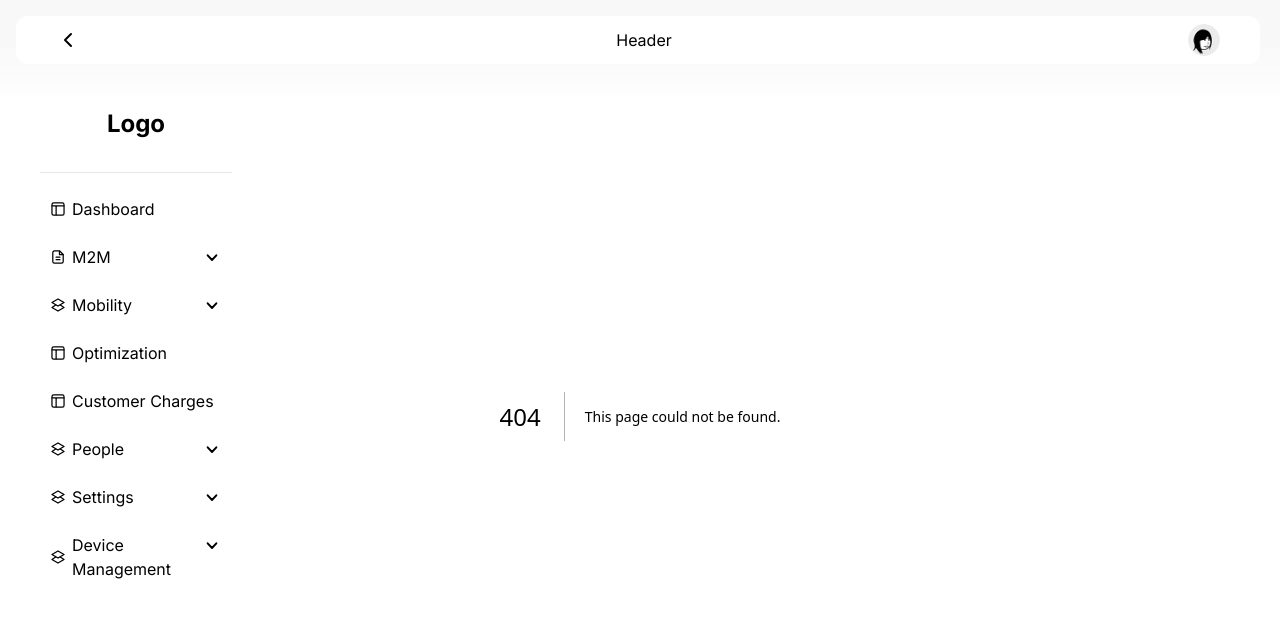
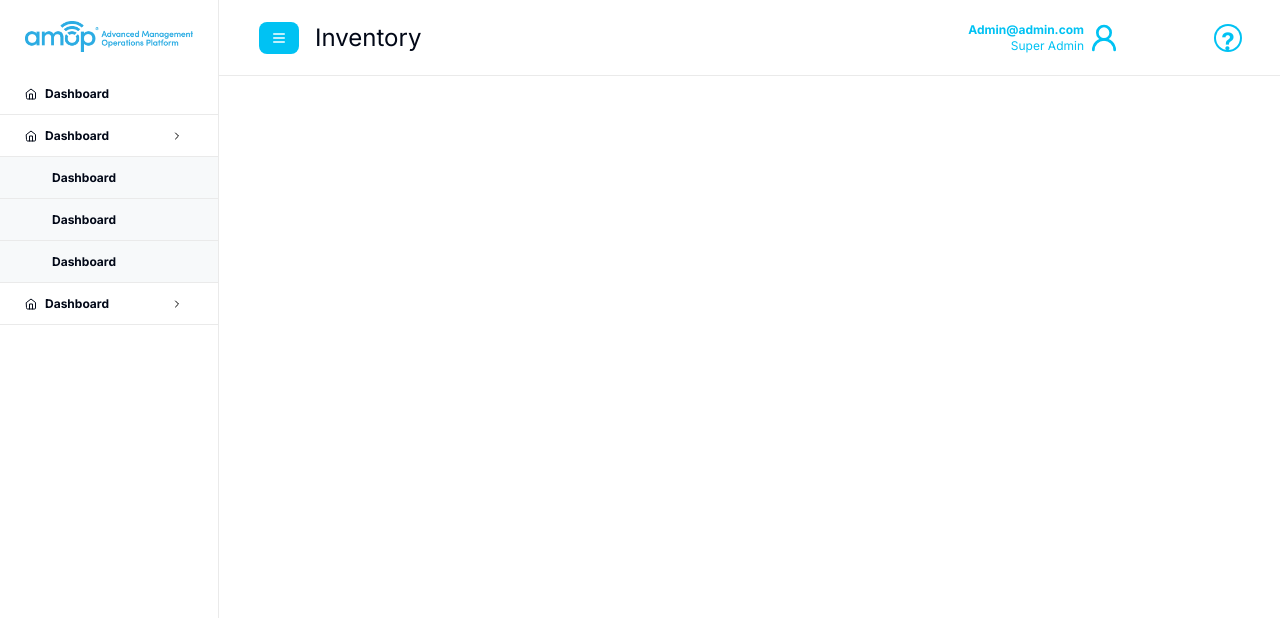
Before and after one commit to Badhon303/amop-demo-next, a Next.js app: page /new-test in a window 1280 px wide. Before the commit this address had no page. Shown: the top 618 px of the page. Built offline with nearby package versions, Linux system fonts and the light colour scheme.

Commit message:
sidebar and header innitial

```diff
--- a/src/app/dashboard/layout.tsx
+++ b/src/app/dashboard/layout.tsx
@@ -13,7 +13,7 @@ export default function DeviceLayout({
         open ? "ml-[260px]" : "ml-0"
       }  overflow-y-auto no-scrollbar duration-300`}
     >
-      <div className="bg-white p-8 rounded-2xl">
+      <div className="p-8 rounded-2xl">
         <h1 className="text-xl font-bold mb-5">Dashboard</h1>
         {children}
       </div>
--- a/src/app/dashboard/page.tsx
+++ b/src/app/dashboard/page.tsx
@@ -1,3 +1,3 @@
 export default async function DemoTest() {
-  return <h1 className="bg-white">Hello ALL</h1>
+  return <h1>Hello ALL</h1>
 }
--- a/src/app/device-management/data-table.tsx
+++ b/src/app/device-management/data-table.tsx
@@ -122,14 +122,14 @@ export function DataTable<TData, TValue>({
           onChange={(event) => {
             table.getColumn("status")?.setFilterValue(event.target.value)
           }}
-          className="max-w-sm bg-white"
+          className="max-w-sm"
         /> */}
         <Input
           type="text"
           placeholder="Filter..."
           value={filtering}
           onChange={(e) => setFiltering(e.target.value)}
-          className="max-w-sm bg-white"
+          className="max-w-sm"
         />
         <Button
           onClick={() => downloadToExcel(getSelectedRowData.flatRows as [])}
@@ -140,7 +140,7 @@ export function DataTable<TData, TValue>({
         {/* <ThemeToggle className="mx-4" /> */}
         <DropdownMenu>
           <DropdownMenuTrigger asChild>
-            <Button variant="outline" className="ml-4 bg-white">
+            <Button variant="outline" className="ml-4">
               Columns
             </Button>
           </DropdownMenuTrigger>
--- a/src/app/device-management/layout.tsx
+++ b/src/app/device-management/layout.tsx
@@ -13,7 +13,7 @@ export default function DeviceLayout({
         open ? "ml-[260px]" : "ml-0"
       }  overflow-y-auto no-scrollbar duration-300`}
     >
-      <div className="bg-white p-8 rounded-2xl">
+      <div className="p-8 rounded-2xl">
         <h1 className="text-xl font-bold mb-5">Device Management Inventory</h1>
         {children}
       </div>
--- a/src/app/globals.css
+++ b/src/app/globals.css
@@ -4,8 +4,8 @@
 
 @layer base {
   :root {
-    /* --background: 0 0% 100%; */
-    --background: 225 20% 96%;
+    --background: 0 0% 100%;
+    /* --background: 225 20% 96%; */
     --foreground: 222.2 84% 4.9%;
 
     --card: 0 0% 100%;
@@ -75,58 +75,3 @@
     @apply bg-background text-foreground;
   }
 }
-
-@layer utilities {
-  @variants responsive {
-    /* Hide scrollbar for Chrome, Safari and Opera */
-    .no-scrollbar::-webkit-scrollbar {
-      display: none;
-    }
-
-    /* Hide scrollbar for IE, Edge and Firefox */
-    .no-scrollbar {
-      -ms-overflow-style: none; /* IE and Edge */
-      scrollbar-width: none; /* Firefox */
-    }
-  }
-}
-
-.page-header::before {
-  content: "";
-  display: block;
-  width: 100%;
-  height: 105px;
-  background: -webkit-gradient(
-    linear,
-    left top,
-    left bottom,
-    color-stop(44%, hsla(0, 0%, 97.3%, 0.94)),
-    color-stop(73%, hsla(0, 0%, 97.3%, 0.49)),
-    to(hsla(0, 0%, 100%, 0))
-  );
-  position: fixed;
-  top: 0;
-  left: 0;
-  z-index: -50;
-}
-
-/* width */
-::-webkit-scrollbar {
-  width: 5px;
-  height: 5px;
-}
-
-/* Track */
-::-webkit-scrollbar-track {
-  background: #f1f1f1;
-}
-
-/* Handle */
-::-webkit-scrollbar-thumb {
-  background: #888;
-}
-
-/* Handle on hover */
-::-webkit-scrollbar-thumb:hover {
-  background: #555;
-}
--- a/src/app/layout.tsx
+++ b/src/app/layout.tsx
@@ -1,12 +1,9 @@
 //circle header
 
 // import { ThemeProvider } from "@/components/theme-provider"
-import Header from "@/components/header"
-import Sidebar from "@/components/sidebar"
 import "./globals.css"
 import type { Metadata } from "next"
 import { Inter } from "next/font/google"
-import { Toaster } from "@/components/ui/toaster"
 
 const inter = Inter({ subsets: ["latin"] })
 
@@ -27,12 +24,7 @@ export default function RootLayout({
     <html lang="en">
       <body className={inter.className}>
         {/* <ThemeProvider attribute="class" defaultTheme="light" enableSystem> */}
-        <div className="p-4">
-          <Header />
-          <Sidebar />
-          {children}
-          <Toaster />
-        </div>
+        {children}
         {/* </ThemeProvider> */}
       </body>
     </html>
--- /dev/null
+++ b/src/app/new-test/page.tsx
@@ -0,0 +1,112 @@
+import Image from "next/image"
+import Link from "next/link"
+import { Home, ChevronRight, Menu, User2 } from "lucide-react"
+
+export default async function DemoTest() {
+  return (
+    <div className="flex">
+      <div className="w-[219px] border-r-[1px] border-[#eaeaea] h-screen">
+        <div className="px-[25px] py-[21px]">
+          <Image
+            src="/logo_header_detailed_management_300.png"
+            alt="logo"
+            width={169}
+            height={31}
+          />
+        </div>
+        <div>
+          <ul className="">
+            <li className="pl-[25px] pr-[35px] pt-[13px] pb-[12px] border-b-[1px] border-[#eaeaea] hover:text-white focus-within:text-white hover:bg-[#aec2cc] focus-within:bg-[#00c2f3]">
+              <Link
+                href=""
+                className="flex items-center gap-x-2 cursor-pointer"
+              >
+                <span className="block float-left">
+                  <Home className="w-3 h-3" />
+                </span>
+                <span className="text-xs font-bold">Dashboard</span>
+              </Link>
+            </li>
+            <li className="pl-[25px] pr-[35px] pt-[13px] pb-[12px] border-b-[1px] border-[#eaeaea] hover:text-white focus-within:text-white hover:bg-[#aec2cc] focus-within:bg-[#00c2f3]">
+              <Link
+                href=""
+                className="flex items-center gap-x-2 cursor-pointer"
+              >
+                <span className="block float-left">
+                  <Home className="w-3 h-3" />
+                </span>
+                <span className="text-xs flex-1 font-bold">Dashboard</span>
+                <ChevronRight className="w-3 h-3 text-[#000]" />
+              </Link>
+            </li>
+            <div className="bg-[#f7f9fa]">
+              <ul className="">
+                <li className="pl-[52px] pr-[35px] pt-[13px] pb-[12px] border-b-[1px] border-[#eaeaea] hover:text-white focus-within:text-white hover:bg-[#aec2cc] focus-within:bg-[#00c2f3]">
+                  <Link
+                    href=""
+                    className="flex items-center gap-x-2 cursor-pointer"
+                  >
+                    <span className="text-xs font-bold">Dashboard</span>
+                  </Link>
+                </li>
+                <li className="pl-[52px] pr-[35px] pt-[13px] pb-[12px] border-b-[1px] border-[#eaeaea] hover:text-white focus-within:text-white hover:bg-[#aec2cc] focus-within:bg-[#00c2f3]">
+                  <Link
+                    href=""
+                    className="flex items-center gap-x-2 cursor-pointer"
+                  >
+                    <span className="text-xs flex-1 font-bold">Dashboard</span>
+                  </Link>
+                </li>
+                <li className="pl-[52px] pr-[35px] pt-[13px] pb-[12px] border-b-[1px] border-[#eaeaea] hover:text-white focus-within:text-white hover:bg-[#aec2cc] focus-within:bg-[#00c2f3]">
+                  <Link
+                    href=""
+                    className="flex items-center gap-x-2 cursor-pointer"
+                  >
+                    <span className="text-xs flex-1 font-bold">Dashboard</span>
+                  </Link>
+                </li>
+              </ul>
+            </div>
+            <li className="pl-[25px] pr-[35px] pt-[13px] pb-[12px] border-b-[1px] border-[#eaeaea] hover:text-white focus-within:text-white hover:bg-[#aec2cc] focus-within:bg-[#00c2f3]">
+              <Link
+                href=""
+                className="flex items-center gap-x-2 cursor-pointer"
+              >
+                <span className="block float-left">
+                  <Home className="w-3 h-3" />
+                </span>
+                <span className="text-xs flex-1 font-bold">Dashboard</span>
+                <ChevronRight className="w-3 h-3 text-[#000]" />
+              </Link>
+            </li>
+          </ul>
+        </div>
+      </div>
+      <div className="flex-1 h-[76px] border-b-[1px] border-[#eaeaea]">
+        <div className="flex h-full items-center justify-between">
+          <div className="flex px-10">
+            <button className="flex justify-center items-center rounded-lg w-10 h-8 bg-[#00c2f3]">
+              <Menu className="w-4 h-4 text-[#fff]" />
+            </button>
+            <h1 className="ml-4 text-2xl">Inventory</h1>
+          </div>
+          <div className="flex items-center px-10">
+            <div className="mr-1">
+              <h1 className="font-bold text-xs text-[#00c2f3]">
+                Admin@admin.com
+              </h1>
+              <h1 className="text-right text-xs text-[#00c2f3]">Super Admin</h1>
+            </div>
+            <button className="flex justify-center items-center">
+              <User2 className="w-8 h-8 text-[#00c2f3]" />
+            </button>
+            <div className="ml-24 w-6 h-6 text-center rounded-full ring-2 ring-[#00c2f3]">
+              <h1 className=" text-[#00c2f3] text-2xl font-bold">?</h1>
+            </div>
+          </div>
+        </div>
+        {/* <div className="h-14 px-[10px] pb-[20px]">Home Page</div> */}
+      </div>
+    </div>
+  )
+}
--- a/src/components/header.tsx
+++ b/src/components/header.tsx
@@ -8,7 +8,7 @@ export default function Header() {
   const { open, setOpen } = useSidebarHandler()
   return (
     <div className="fixed w-[calc(100vw-36px)] h-12 z-50 page-header">
-      <div className="flex h-full bg-white items-center rounded-xl justify-between px-10">
+      <div className="flex h-full items-center rounded-xl justify-between px-10">
         <ChevronLeft
           className={`${!open && "rotate-180"}`}
           onClick={() => setOpen()}
--- a/src/components/sidebar.tsx
+++ b/src/components/sidebar.tsx
@@ -10,7 +10,7 @@ export default function Sidebar() {
     useSidebarHandler()
   return (
     <div
-      className={`fixed mt-16 bg-white h-[calc(100vh-105px)] rounded-xl  ${
+      className={`fixed mt-16 h-[calc(100vh-105px)] rounded-xl  ${
         open ? "w-60" : "w-0"
       }  overflow-y-auto no-scrollbar`}
     >
```
Also changed, not shown: public/logo_header_detailed_management_300.png (added).
